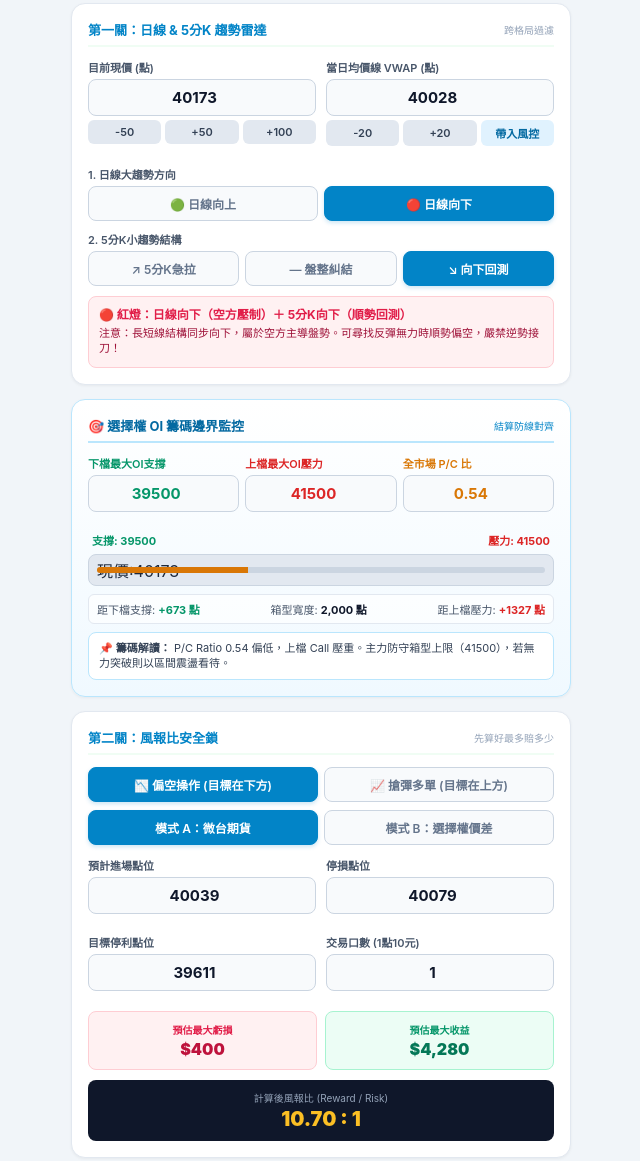
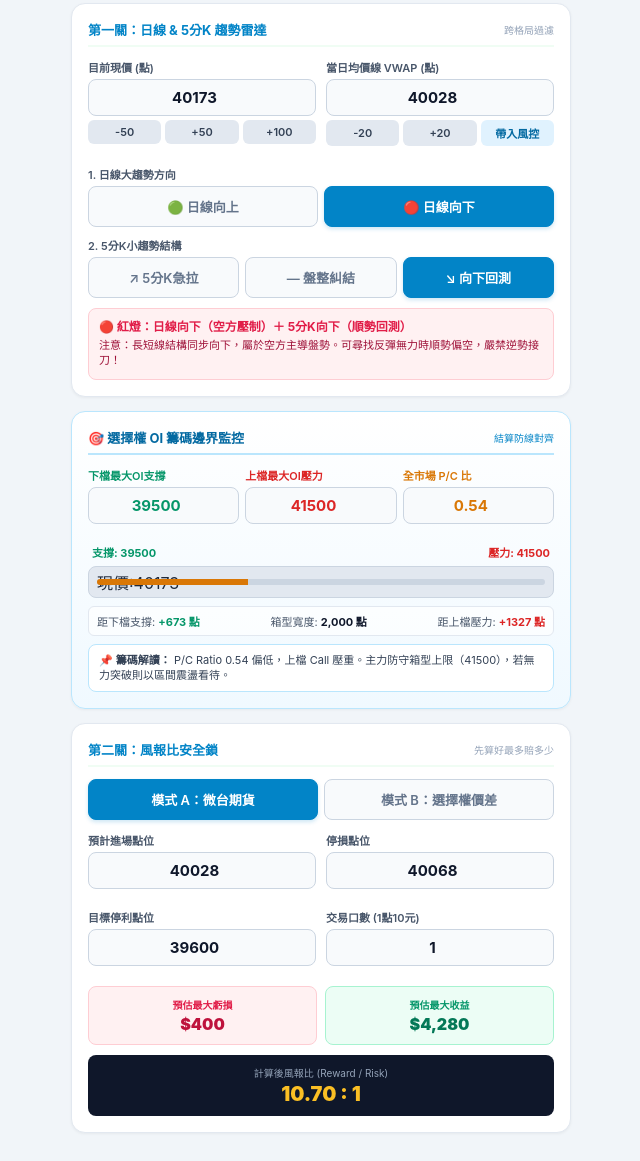
Before and after one commit to tb043317-eng/-, a plain HTML site: page index.html in a window 1280 px wide. Shown: the part 103-1264 px from the top of the page, without its empty margins (319-959 px from the left). Drawn offline with Linux system fonts and the light colour scheme.

Commit message:
Add files via upload

```diff
--- a/index.html
+++ b/index.html
@@ -35,7 +35,7 @@
 
         /* 切換開關列 */
         .toggle-row { display: flex; gap: 6px; margin-bottom: 10px; }
-        .btn-toggle { flex: 1; background: #f8fafc; border: 1px solid #cbd5e1; border-radius: 8px; padding: 8px 4px; font-size: 12px; font-weight: 600; color: #64748b; cursor: pointer; text-align: center; }
+        .btn-toggle { flex: 1; background: #f8fafc; border: 1px solid #cbd5e1; border-radius: 8px; padding: 10px 6px; font-size: 13px; font-weight: 600; color: #64748b; cursor: pointer; text-align: center; transition: 0.2s; }
         .btn-toggle.active { background: #0284c7; color: #ffffff; border-color: #0284c7; box-shadow: 0 2px 4px rgba(2, 132, 199, 0.2); }
 
         /* 警示盒 */
@@ -50,7 +50,7 @@
         /* 專屬 OI 籌碼區外框 */
         .oi-card { border-color: #bae6fd; background: linear-gradient(to bottom, #ffffff, #f0f9ff); }
 
-        /* 視覺化跑道完美防護 */
+        /* 視覺化跑道完美防護（數字與進度條完全分開） */
         .track-header { display: flex; justify-content: space-between; font-size: 11px; font-weight: 700; margin-bottom: 6px; padding: 0 4px; }
         .track-container { position: relative; background: #e2e8f0; border-radius: 8px; height: 32px; display: flex; align-items: center; padding: 0 8px; margin-bottom: 8px; border: 1px solid #cbd5e1; }
         .track-bg { position: absolute; left: 8px; right: 8px; height: 6px; background: #cbd5e1; border-radius: 3px; overflow: hidden; }
@@ -153,7 +153,7 @@
                 </div>
             </div>
 
-            <!-- 視覺化跑道（完美獨立 Header，絕不覆蓋） -->
+            <!-- 視覺化跑道（完美獨立 Header，絕不覆蓋數字） -->
             <div class="track-header">
                 <span style="color: #059669;">支撐: <span id="disp-floor">39500</span></span>
                 <span style="color: #dc2626;">壓力: <span id="disp-ceiling">41500</span></span>
@@ -184,32 +184,27 @@
                 <span class="sub">先算好最多賠多少</span>
             </div>
 
-            <!-- 操作方向切換開關 -->
-            <div class="toggle-row" style="margin-bottom: 8px;">
-                <button id="dir-short" onclick="setDirection('short')" class="btn-toggle active">📉 偏空操作 (目標在下方)</button>
-                <button id="dir-long" onclick="setDirection('long')" class="btn-toggle">📈 搶彈多單 (目標在上方)</button>
-            </div>
-
+            <!-- 模式切換 (模式 A / 模式 B) -->
             <div class="toggle-row" style="margin-bottom: 12px;">
-                <button id="mode-micro" onclick="setMode('micro')" class="btn-toggle active">模式 A：微台期貨</button>
-                <button id="mode-spread" onclick="setMode('spread')" class="btn-toggle">模式 B：選擇權價差</button>
+                <button id="mode-micro-v2" onclick="setNewMode('micro')" class="btn-toggle active">模式 A：微台期貨</button>
+                <button id="mode-spread-v2" onclick="setNewMode('spread')" class="btn-toggle">模式 B：選擇權價差</button>
             </div>
 
             <div class="grid-2">
                 <div class="field">
                     <label id="lbl-entry">預計進場點位</label>
-                    <input type="number" id="entry-price" value="40039" oninput="calculateRisk()" class="input-box">
+                    <input type="number" id="entry-price" value="40028" oninput="calculateRisk()" class="input-box">
                 </div>
                 <div class="field">
                     <label id="lbl-stop">停損點位</label>
-                    <input type="number" id="stop-price" value="40079" oninput="calculateRisk()" class="input-box">
+                    <input type="number" id="stop-price" value="40068" oninput="calculateRisk()" class="input-box">
                 </div>
             </div>
 
             <div class="grid-2">
                 <div class="field">
                     <label id="lbl-target">目標停利點位</label>
-                    <input type="number" id="target-price" value="39611" oninput="calculateRisk()" class="input-box">
+                    <input type="number" id="target-price" value="39600" oninput="calculateRisk()" class="input-box">
                 </div>
                 <div class="field">
                     <label id="lbl-qty">交易口數 (1點10元)</label>
@@ -239,8 +234,7 @@
     <script>
         let currentDailyTrend = 'down';
         let current5mTrend = 'down';
-        let currentMode = 'micro';
-        let currentDirection = 'short'; // 'short' 或 'long'
+        let currentModeV2 = 'micro'; // 'micro' 或 'spread'
 
         function setDailyTrend(trend) {
             currentDailyTrend = trend;
@@ -281,21 +275,10 @@
             }
         }
 
-        function setDirection(dir) {
-            currentDirection = dir;
-            document.getElementById('dir-short').className = dir === 'short' ? 'btn-toggle active' : 'btn-toggle';
-            document.getElementById('dir-long').className = dir === 'long' ? 'btn-toggle active' : 'btn-toggle';
-
-            const vwap = parseFloat(document.getElementById('vwap-price').value) || 40028;
-            if (dir === 'short') {
-                document.getElementById('entry-price').value = vwap;
-                document.getElementById('stop-price').value = vwap + 40;
-                document.getElementById('target-price').value = vwap - 428;
-            } else {
-                document.getElementById('entry-price').value = vwap;
-                document.getElementById('stop-price').value = vwap - 40;
-                document.getElementById('target-price').value = vwap + 428;
-            }
+        function setNewMode(mode) {
+            currentModeV2 = mode;
+            document.getElementById('mode-micro-v2').className = mode === 'micro' ? 'btn-toggle active' : 'btn-toggle';
+            document.getElementById('mode-spread-v2').className = mode === 'spread' ? 'btn-toggle active' : 'btn-toggle';
             calculateRisk();
         }
 
@@ -312,13 +295,10 @@
         }
 
         function syncVwap() {
-            setDirection(currentDirection);
-        }
-
-        function setMode(mode) {
-            currentMode = mode;
-            document.getElementById('mode-micro').className = mode === 'micro' ? 'btn-toggle active' : 'btn-toggle';
-            document.getElementById('mode-spread').className = mode === 'spread' ? 'btn-toggle active' : 'btn-toggle';
+            const vwap = parseFloat(document.getElementById('vwap-price').value) || 40028;
+            document.getElementById('entry-price').value = vwap;
+            document.getElementById('stop-price').value = vwap + 40;
+            document.getElementById('target-price').value = vwap - 428;
             calculateRisk();
         }
 
@@ -370,7 +350,7 @@
             let loss = riskPoints * 10 * qty;
             let profit = rewardPoints * 10 * qty;
 
-            if (currentMode === 'spread') {
+            if (currentModeV2 === 'spread') {
                 loss = riskPoints * 5 * qty;
                 profit = rewardPoints * 5 * qty;
             }
```
